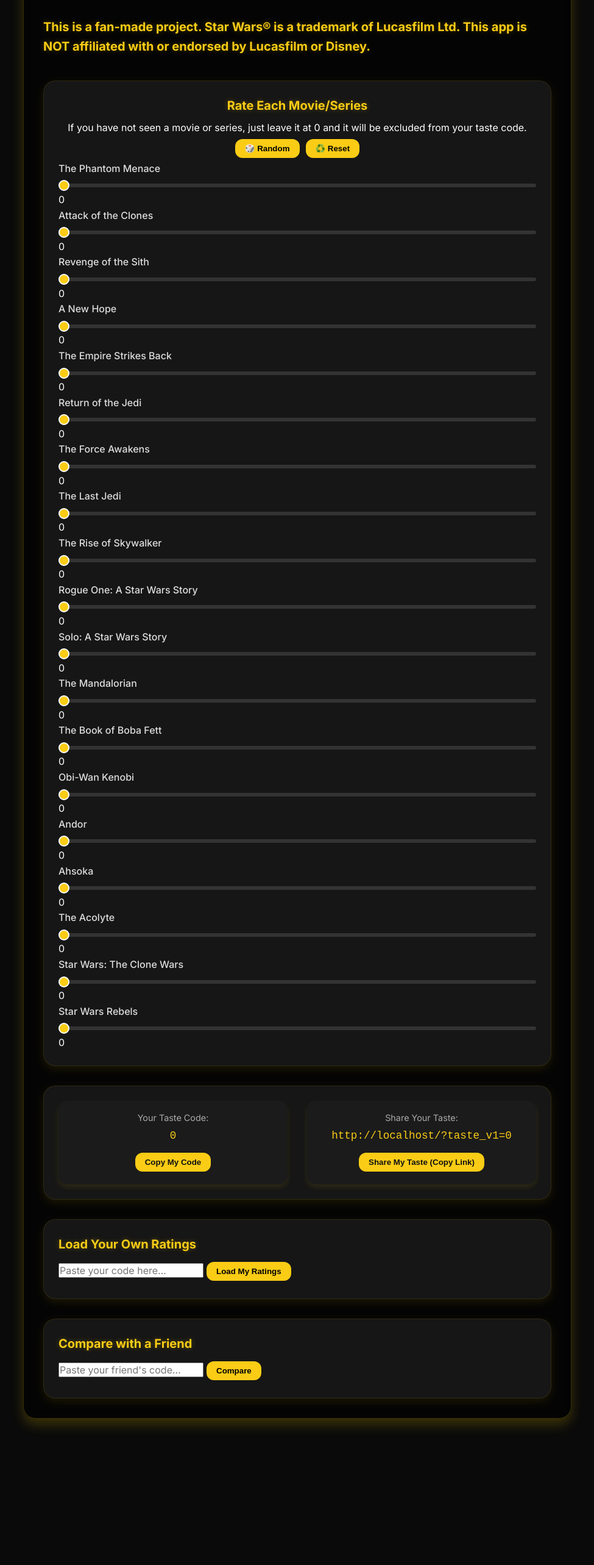
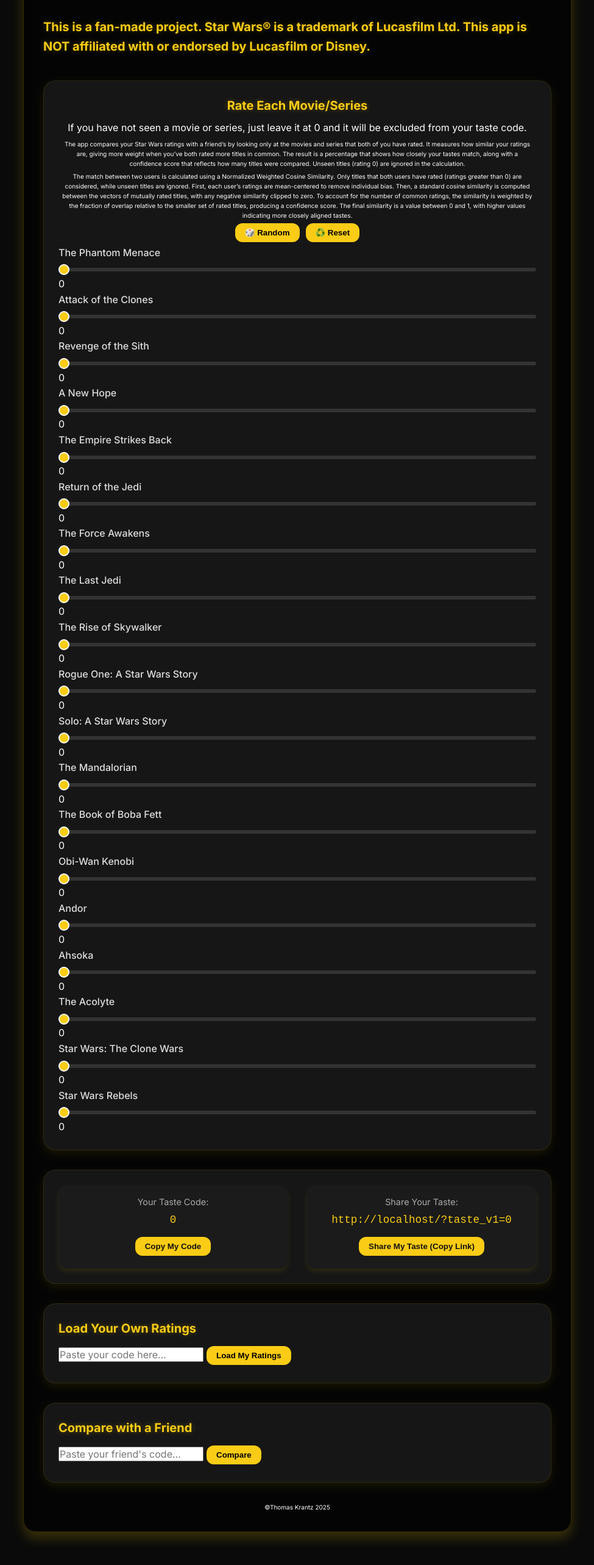
Before and after one commit to Powermind/taste-wars, a Vue app: page / in a window 1280 px wide. Shown: the part 168-2734 px from the top of the page at 61% size, without its empty margins (152-1127 px from the left). Before the commit the page ends 2558 px from the top, so only its background shows below. Built offline with nearby package versions, Linux system fonts and the light colour scheme.

Commit message:
Fixed typos and added footer

```diff
--- a/src/components/StarWarsMatcher.vue
+++ b/src/components/StarWarsMatcher.vue
@@ -9,6 +9,8 @@
       <div class="flex items-center justify-between mb-2 instructions-wrapper">
         <h2 class="text-xl font-semibold">Rate Each Movie/Series</h2>
         <p>If you have not seen a movie or series, just leave it at 0 and it will be excluded from your taste code.</p>
+        <p class="description">The app compares your Star Wars ratings with a friend’s by looking only at the movies and series that both of you have rated. It measures how similar your ratings are, giving more weight when you’ve both rated more titles in common. The result is a percentage that shows how closely your tastes match, along with a confidence score that reflects how many titles were compared. Unseen titles (rating 0) are ignored in the calculation.</p>
+        <p class="tech-description">The match between two users is calculated using a Normalized Weighted Cosine Similarity. Only titles that both users have rated (ratings greater than 0) are considered, while unseen titles are ignored. First, each user’s ratings are mean-centered to remove individual bias. Then, a standard cosine similarity is computed between the vectors of mutually rated titles, with any negative similarity clipped to zero. To account for the number of common ratings, the similarity is weighted by the fraction of overlap relative to the smaller set of rated titles, producing a confidence score. The final similarity is a value between 0 and 1, with higher values indicating more closely aligned tastes.</p>
         <button
           @click="randomizeRatings"
           class="bg-yellow-500 hover:bg-yellow-400 text-black font-semibold px-3 py-1 rounded-xl text-sm"
@@ -109,6 +111,7 @@
         <Radar v-if="chartReady" :data="chartData" :options="chartOptions" />
       </div>
     </div>
+    <p class="footer">&copy;Thomas Krantz 2025</p>
   </div>
 </template>
 
@@ -548,6 +551,22 @@
   background-color: #ffea00;
 }
 
+.tech-description {
+  font-size: 10px;
+  margin-top: 5px;
+}
+
+.description {
+  font-size: 10px;
+  margin: 5px;
+}
+
+.footer {
+  width: 100%;
+  text-align: center;
+  font-size: 10px;
+}
+
 /* Responsive adjustments */
 @media (max-width: 600px) {
   .mycode-wrapper,
```
Also changed, not shown: 1 other file (tests, documents, lock files or other folders).
